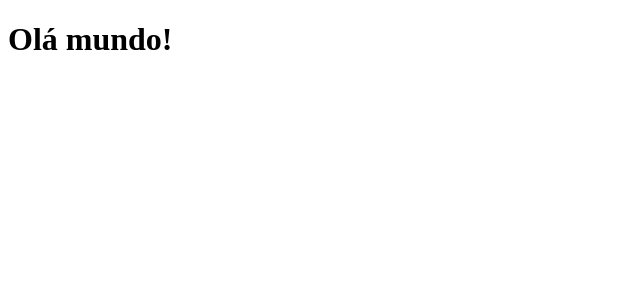
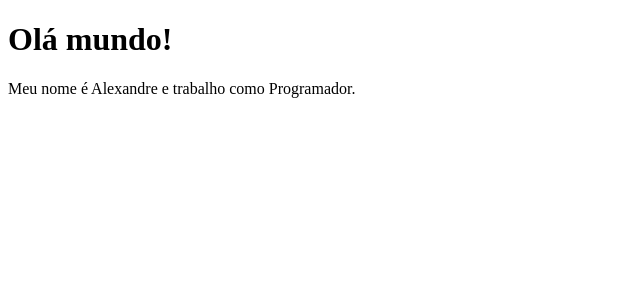
Before and after one commit to alexandresantosrn/VueProject, a Vue app in the folder 3_vue_project/: page / in a window 1280 px wide. Shown: the top 300 px of the page, without its empty margins (0-640 px from the left). Built offline with nearby package versions, Linux system fonts and the light colour scheme.

Commit message:
Setando dados nos componentes.

```diff
--- a/3_vue_project/src/components/PrimeiroComponente.vue
+++ b/3_vue_project/src/components/PrimeiroComponente.vue
@@ -1,9 +1,19 @@
 <template>
-    <h1> Olá mundo! </h1>
+    <div>
+        <h1> Olá mundo! </h1>
+        <p>Meu nome é {{ nome }} e trabalho como {{ profissao }}.</p>
+    </div>
 </template>
 
 <script>
 export default {
-    name: 'PrimeiroComponente'
+    name: 'PrimeiroComponente',
+    data() {
+        return{
+            nome: "Alexandre",
+            profissao: "Programador"
+        }
+    }
+
 }
 </script>
```
